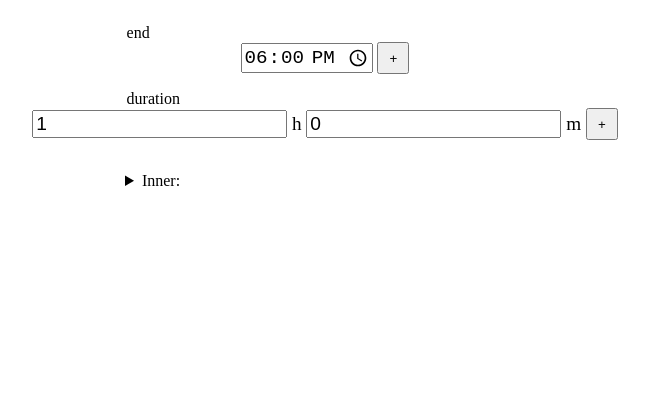
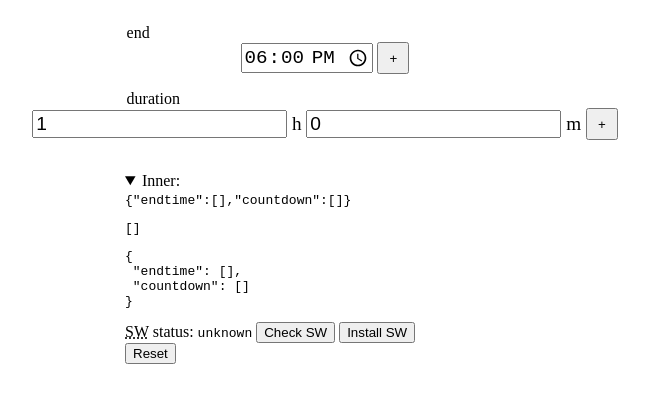
Before and after one commit to amandasaurus/priv-js-timer-loggy, a plain HTML site: page index.html in a window 1280 px wide. Shown: the whole page, without its empty margins (315-964 px from the left). Drawn offline with Linux system fonts and the light colour scheme; no server answers.

Commit message:
misc: misc

```diff
--- a/index.html
+++ b/index.html
@@ -50,7 +50,7 @@
 		<div x-data="{ endtime: (popular.endtime ?? []) }" x-show="endtime.length > 0">
 			<div>popular</div>
 			<template x-for="poptime in endtime.slice(0, 3)">
-				<button @click="add_endtime(timers, `${poptime[0][0]}:${poptime[0][1]}`, popular)" x-text="`${poptime[0][0]}:${poptime[0][1].toString().padStart(2, '0')}`"></button>
+				<button @click="add_endtime(timers, `${poptime[0][0]}:${poptime[0][1]}`, popular); $event.target.blur();" x-text="`${poptime[0][0]}:${poptime[0][1].toString().padStart(2, '0')}`"></button>
 			</template>
 		</div>
 		<form class=inner_form name=add_countdown @submit.prevent="add_countdown(timers, $event.target.hours.value, $event.target.minutes.value, popular)">
@@ -68,15 +68,14 @@
 			</template>
 		</div>
 	</div>
-	<details closed><summary>Inner:</summary>
+	<details open><summary>Inner:</summary>
 		<code x-text="JSON.stringify(popular)"></code>
-		<pre style="white-space: pre-wrap; max-width: 80ch;" x-text="JSON.stringify(timers, null, ' ')"></pre>
-		<pre style="white-space: pre-wrap; max-width: 80ch;" x-text="JSON.stringify(popular, null, ' ')"></pre>
+		<pre style="white-space: pre-wrap; max-width: 50ch;" x-text="JSON.stringify(timers, null, ' ')"></pre>
+		<pre style="white-space: pre-wrap; max-width: 50ch;" x-text="JSON.stringify(popular, null, ' ')"></pre>
 		<div x-data="{ sw_status: 'unknown' }">
 			<abbr title="Service Worker">SW</abbr> status: <code x-text="sw_status"></code>
-			<button @click="sw_status = (navigator.serviceWorker.controller != undefined) ? 'running' : 'notrunning'">Check SW</button>
+			<button @click="sw_status = (navigator.serviceWorker == undefined) ? 'notinstallable' : ( (navigator.serviceWorker.controller != undefined) ? 'running' : 'notrunning' )">Check SW</button>
 			<button @click="register_sw();">Install SW</button>
-			<button @click="navigator.serviceWorker.controller.postMessage({type: 'update_cache'});">Update software</button>
 		</div>
 		<button @click="timers = []; popular = {'countdown': []}">Reset</button>
 	</details>
--- a/main.js
+++ b/main.js
@@ -1,3 +1,8 @@
+function console_log(msg) {
+	console.log(msg);
+	fetch(`/console_log_msg_${Date.now()}_${encodeURIComponent(msg)}`).then(() => {}, () => {});
+}
+
 function remove_timer(timers, timer_id) {
 	timers.splice(timers.findIndex(item => item.timer_id == timer_id), 1);
 }
@@ -123,16 +128,19 @@ function fraction(total, passed) {
 }
 
 function register_sw() {
-	console.group("SW");
-	console.log("about to register");
+	console_log("start of register_sw function");
+	if (!('serviceWorker' in navigator)) {
+		console_log("serviceWorker not supported");
+		return;
+	}
+
 	navigator.serviceWorker.register('sw.js')
-		.then(() => { console.log('Service Worker Registered'); });
-	console.log("registered");
-	console.groupEnd();
+		.then(
+			() => { console_log('Service Worker Registered'); },
+			(...args) => { console_log("service worker failed "+args);     }
+		);
+	console_log("end of register_sw function");
 }
 
 // Register service worker to control making site work offline
-// This doesn't work??
-if ('serviceWorker' in navigator) {
-	register_sw()
-}
+register_sw()
```
Also changed, not shown: sw.js (+0 -7 lines).
